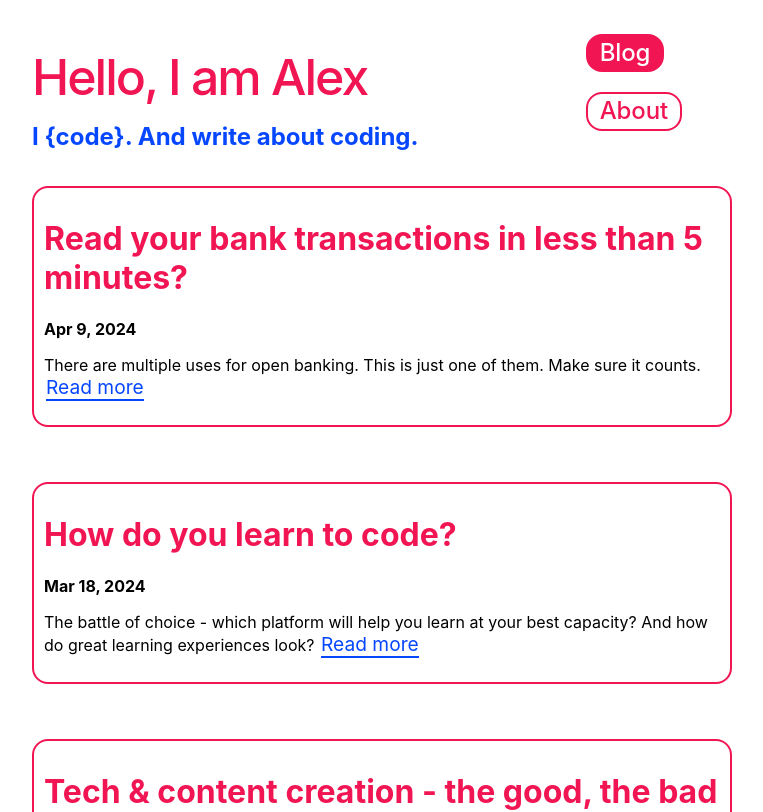
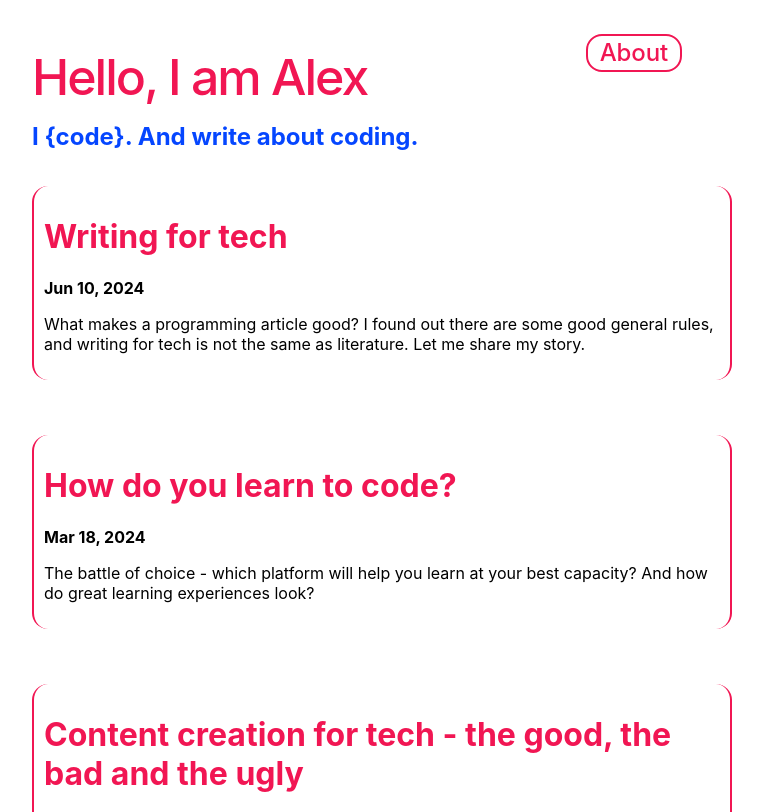
Before and after one commit to alex-sav92/alex-sav92.github.io, an Angular app in the folder app-source/alex-portfolio-app/: page /blog in a window 1280 px wide. Shown: the top 812 px of the page, without its empty margins (258-1021 px from the left). Built offline with nearby package versions, Linux system fonts and the light colour scheme.

Commit message:
Add new article on blog, adjust styles

```diff
--- a/app-source/alex-portfolio-app/angular.json
+++ b/app-source/alex-portfolio-app/angular.json
@@ -97,5 +97,8 @@
         }
       }
     }
+  },
+  "cli": {
+    "analytics": false
   }
 }
--- a/app-source/alex-portfolio-app/src/app/app.component.html
+++ b/app-source/alex-portfolio-app/src/app/app.component.html
@@ -5,8 +5,6 @@
       <h1>Hello, I am Alex</h1>
       <h2>{{'I {code}. And write about coding.'}}</h2>
       <nav class="navigation-bar">
-        <a class="nav-link" routerLink="/blog" routerLinkActive="active-link" ariaCurrentWhenActive="page" [routerLinkActiveOptions]="{exact:
-          true}">Blog</a>
         <a class="nav-link" routerLink="/about" routerLinkActive="active-link" ariaCurrentWhenActive="page" [routerLinkActiveOptions]="{exact:
           true}">About</a>
       </nav>
--- a/app-source/alex-portfolio-app/src/app/article-service.service.ts
+++ b/app-source/alex-portfolio-app/src/app/article-service.service.ts
@@ -9,28 +9,21 @@ export class ArticleServiceService {
   constructor() {
     if (this.articles.length == 0) {
       this.articles = [
-      {
-        title: 'Read your bank transactions in less than 5 minutes?',
-        shortContent: 'There are multiple uses for open banking. This is just one of them. Make sure it counts.',
-        content: '<p>Use open banking APIs, such as <strong>Nordigen</strong>, for enabling access to bank accounts data. The system is secured with token-based systems, and every action is executed only under explicit user consent. Each prompt for a consent explains in clear details what are the things you consent to be read, and when is that consent\'s expiration date.</p>' +
-          '<p>Nordigen was acquired by <a href="https://gocardless.com/bank-account-data/">GoCardless</a>, and you can still use their starting functionality, along with other enrichments that this acquisition brought up.</p>' +
-          '<p>If you are new to the topic of open banking, do not worry. This is a vast subject, with applications in multiple areas. When I first found out about it, I was also a bit confused, with questions such as "where do I start?", or "what do I search first?". I recommend <a href="https://gocardless.com/guides/posts/open-banking/">this read</a> as a good introduction, or an overview of the domain.</p>'+
-          '<p>Just to give few examples of areas where open banking can bring value and improvements, I would say:' +
-          '<ul><li>Offering better payment or crediting options for businesses</li>' +
-          '<li>Offering better money management for customers</li>' +
-          '<li>Better decision making in financial terms, by using aggregation of data across multiple accounts</li></ul></p>' +
-          '<p>And for people who are more <strong>hands-on</strong> and prefer to learn by doing, I also have a very nice resource to start up. To see how easy ' +
-          'it can be with GoCardless, follow their <a href="https://developer.gocardless.com/bank-account-data/quick-start-guide">quickstart guide</a> and get ' +
-          'ready to be amazed by how quickly you can get access to your own personal financial data, even aggregated across multiple bank accounts!</p>' +
-          '<p>The guide follows just 6 simple steps, and is integrated with the majority of the banks in the EU. Technically, upon the data gathered after these steps, you can build any sort of financial management application. ' +
-          '<p>Maybe take a moment to glance at your financial decisions, first :). And then, use your imagination to find ideas. My first thought was about an expense tracker app.' +
-          'Yours could be about...credits, maybe? Or about detecting trends or anomalies in the transactions. Who knows?</p>',
-        published: new Date(2024, 3, 9),
-        tags: ['software', 'fintech', 'openbank'],
-        seoTitle: 'open-bank',
-        imageName: 'money.jpg'
-      },
-      {
+        {
+          title: 'Writing for tech',
+          content: 'My collaboration with <a href="https://code-maze.com/net-core-series/" target="blank">code-maze</a> was short. They are a group from Serbia, writing very vast and diverse programming content. I managed to write few articles on the topic of software development using .NET, in a peer-reviewed system. This collaboration got me some valuable insights I will share below about how to write quality articles on programming. In crafting the perfect programming articles, there are few aspects to consider, in order to help people the best way possible. Your clients include people with specific problems to solve, or people willing to learn new, niche and specialized features of a language or a technology. Here is what I learned to do better:'+
+          '<ul><li>Keep a <strong>clean, gradually unfolding structure</strong>. Start very short and concise, with the objective and what will you achieve at the end. Then, expand litlle by little. Follow eventually with a structure of what you`re about to present, with chapters, if this is the case. Then, dive even deeper into the details. Writing for online is allowed to be a bit more verbose, since users can easily search through and move to their specific area of interest, if they want to skip some details. If content spans across multiple topics, use the tools available to each specific publishing platform to split that content into clearly separated units - be they called sections, sub-topics etc. Use appropriate headings for them. Finish up with a closing statement or a conclusion. The same simple rules we were taught in school about composing text are still applicable - try keeping a clear separation of introduction - body - closing.</li>' +
+'<li>Use <strong>simple words</strong>. Use words native to the technology or technical ecosystem you are presenting. Avoid using equivalent terms or concepts from other programming language, because this creates sometimes a confusion in people\'s minds and the context can get lost. Prefer simple, clear language, with words that are used naturally by people in everyday life. If any specific explanations seem too abstract or hard to explain in simple words, you may try analogies or metaphors, but I also suggest attention in this area - analogies or metaphors should also refer to actions most people understand well and are familiar with. One quick example learned from the Microsoft documentation pages - they were presenting the concept of async using the act of preparing breakfast. I took this example as a great analogy, and tried to let it inspire me any time I was about to explain a concept that is a bit too technical but can be understood easily, with the right metaphor.</li>'+
+'<li>Prepare <strong>simple examples with code</strong>. All articles required code to be shown in order to demonstrate an idea. Because learning is seen as very practical, and the goal for code-maze is to make it easy for users to understand, and also copy-paste and test the code themselves if they want to. Prefer declarations of classes that keep <strong>familiar concepts</strong>, such as "Person", "Student", "House", "Car", "Dog" etc. Even if they might look boring or overused in tutorials, it is important to be introduced to new subjects in manners that are still familiar, and then, each person will adapt to their specific, more complex code base. Working from start with very <strong>complex abstractions can be overwhelming</strong> and make people quit if they don\'t catch it quickly. Remember, when being a programming writer, you have to always keep the user in focus. It is not about you showing off your capacities to abstract, or to think of complex architectures. It is about presenting, demonstrating, detailing, and helping people understand some features and adapt them to their future needs.</li>'+
+'<li><strong>Test, test, test</strong>. Make sure your code samples really work as you expect them to. Few times, my article was returned back to me due to this exact reason. In demonstrating a link between a cause and an effect, make sure your results are accurate, and do not contradict your initial hypothesis. This looks specifically unprofessional. Also, try thinking about how your code would act in <strong>different environments, different platforms </strong>running your type of code, different OSs, etc. Try and ensure a code example as <strong>version-neutral</strong> as possible, so it can be ran by as many people as possible.</li>'+
+'<li>Last but not least, writing aspects - <strong>grammar and tone</strong>. People tend to overlook grammatical mistakes in technical contexts, preferring to claim that this aspect is secondary, and the focus is on the actual code. I learned from code-maze that this is not the case. If you want to present as professional, you should keep a keen eye on such details. Yes, people can understand sometimes a typo or a missing letter can happen. But better not make a habit out of ignoring the grammar. Also, the tone - make sure the reading of the text does not feel aggressive or like a know-it-all. Keep a collaborative, open tone in your article. Some people might tend to use a more demanding or aggressive tone. This is not recommended in professional setups. I learned to aim for a friendly, open tone in the writing, even if I am not yet an expert in conveying this in my writing. I used grammarly for this, and it was a huge help, a help that I also use now, in some specific areas. I recommend it for people who need to write a lot, maybe in a language that\'s not native, and may not be aware of the tone.',
+          shortContent: 'What makes a programming article good? I found out there are some good general rules, and writing for tech is not the same as literature. Let me share my story.',
+          tags: ['software'],
+          published: new Date(2024, 5, 10),
+          seoTitle: 'tech-writing',
+          imageName: 'code_writer.jpg'
+        },
+        {
         title: 'How do you learn to code?',
         shortContent: 'The battle of choice - which platform will help you learn at your best capacity? And how do great learning experiences look?',
         content:
@@ -54,9 +47,10 @@ export class ArticleServiceService {
         imageName: 'study.jpg'
       },
       {
-        title: 'Tech & content creation - the good, the bad and the ugly',
-        shortContent: 'Being a content creator for programming content can be a tough cookie. Here is how I approached it.',
-        content: '<p>I had the privilege to collaborate with an educational platform in the IT sector. With their help and resources, I created two programming courses. The content is mainly based on videos, videos where I show a computer screen, and write various types and pieces of code, and then show how they behave.</p>',
+        title: 'Content creation for tech - the good, the bad and the ugly',
+        shortContent: 'Being a creator for programming content can be a tough cookie. Here is how I approached it.',
+        content:
+        '<p>I had the privilege to collaborate with an educational platform in the IT sector. With their help and resources, I created two programming courses. The content is mainly based on videos, videos where I show a computer screen, and write various types and pieces of code, and then show how they behave.</p>',
         published: new Date(2024, 3, 25),
         tags: ['software', 'fintech', 'openbank'],
         seoTitle: 'content',
--- a/app-source/alex-portfolio-app/src/app/article/article.component.html
+++ b/app-source/alex-portfolio-app/src/app/article/article.component.html
@@ -3,7 +3,7 @@
         <div class="under">
             <h1><a class="link-title" [routerLink]="['/blog/', item?.seoTitle]">{{item?.title}}</a></h1>
             <p><strong>{{item?.published | date: 'mediumDate'}}</strong></p>
-            <p>{{item?.shortContent}} <span><a class="readmore" [routerLink]="['/blog/', item?.seoTitle ]">Read more</a></span></p>
+            <p>{{item?.shortContent}}</p>
         </div>
     </div>
 </div>
--- a/app-source/alex-portfolio-app/src/app/article/article.component.scss
+++ b/app-source/alex-portfolio-app/src/app/article/article.component.scss
@@ -27,8 +27,6 @@ a.readmore {
     font-size: 1.3rem;
     background-color: var(--light-purple);
     border-radius: 15px;
-    //padding: 10px;
-    //margin: 5px
 }
 
 .article {
@@ -36,7 +34,8 @@ a.readmore {
 }
 .article .under {
     margin-top: -25px;
-    border: 2px solid  var(--hot-red);
+    border-right: 2px solid  var(--hot-red);
+    border-left: 2px solid  var(--hot-red);
     border-radius: 1rem;
     padding: 10px;
 }
```
Also changed, not shown: app-source/alex-portfolio-app/src/assets/code_writer.jpg (added).
